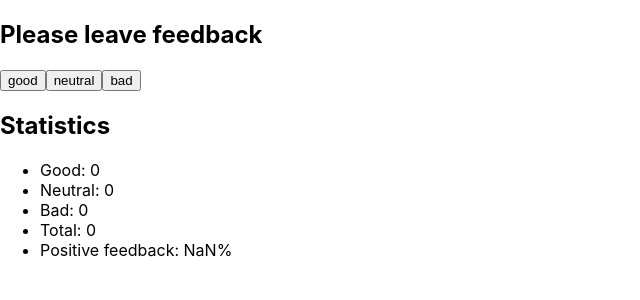
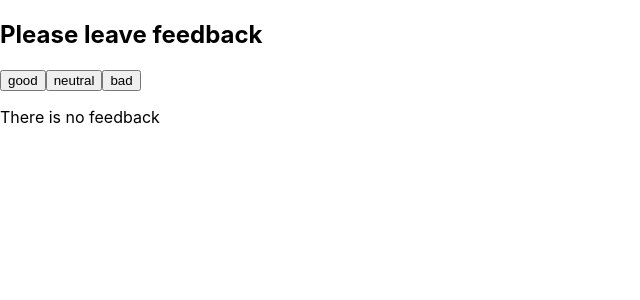
Before and after one commit to sandra-selezen/goit-react-hw-02-feedback, a React (Create React App) app: page / in a window 1280 px wide. Shown: the top 300 px of the page, without its empty margins (0-640 px from the left). Built offline with nearby package versions, Linux system fonts and the light colour scheme.

Commit message:
Update App

```diff
--- a/src/components/App.js
+++ b/src/components/App.js
@@ -2,6 +2,7 @@ import { Component } from 'react';
 import { Section } from "./Section/Section";
 import { FeedbackOptions } from './FeedbackOptions/FeedbackOptions';
 import { Statistics } from './Statistics/Statistics';
+import { Notification } from './Notification/Notification';
 
 export class App extends Component {
   state = {
@@ -26,9 +27,11 @@ export class App extends Component {
         <Section title="Please leave feedback">
           <FeedbackOptions options={["good", "neutral", "bad"]} onLeaveFeedback={this.onLeaveFeedback} />
         </Section>
-        <Section title="Statistics">
-          <Statistics good={good} neutral={neutral} bad={bad} total={total} positivePercentage={positivePercentage} />
-          </Section>
+        {total !== 0
+          ? <Section title="Statistics">
+              <Statistics good={good} neutral={neutral} bad={bad} total={total} positivePercentage={positivePercentage} />
+            </Section>
+          : <Notification message="There is no feedback" />}
       </>
   );
   }
--- a/src/components/Notification/Notification.js
+++ b/src/components/Notification/Notification.js
@@ -1,7 +1,9 @@
 import PropTypes from "prop-types";
 
 export const Notification = ({ message }) => {
-  <p>{message}</p>
+  return (
+    <p>{message}</p>
+  )
 }
 
 Notification.propTypes = {
```
